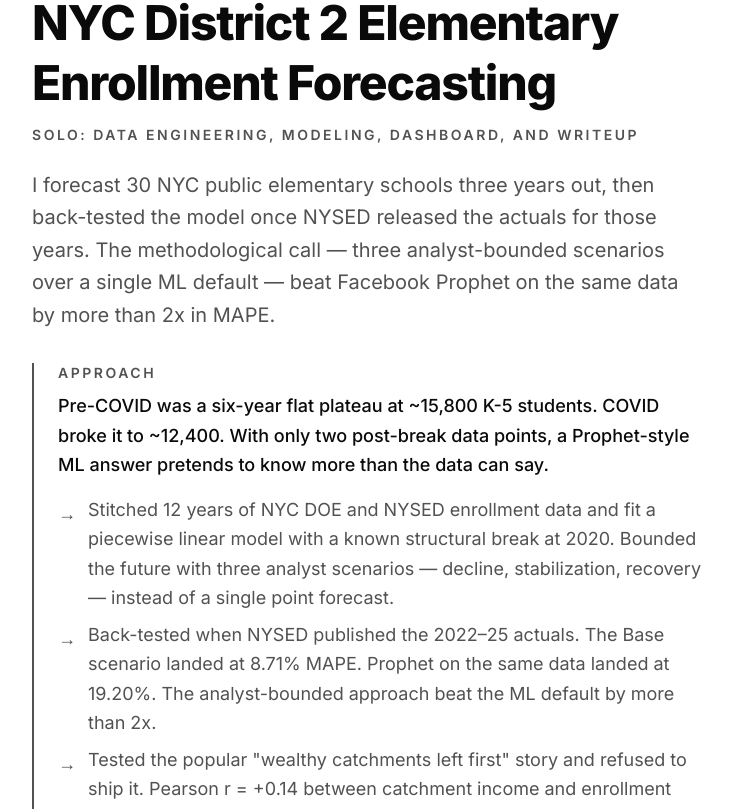
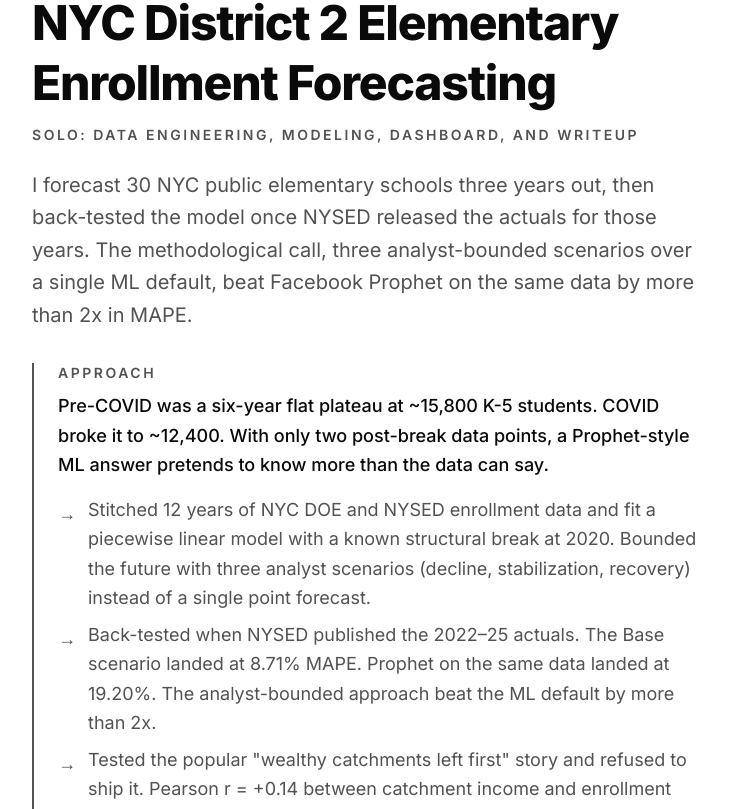
Before and after one commit to charlie2bored/charlie2bored, a Next.js app: page / in a window 1280 px wide. Shown: the part 8346-9155 px from the top of the page, without its empty margins (280-1011 px from the left). Built offline with nearby package versions, Linux system fonts and the light colour scheme; no server answers.

Commit message:
Strip em dashes from Projects copy
Replaces em dashes with commas, parentheses, or colons depending on
what each sentence is actually doing. Affects the enrollment and
subway-events descriptions, decisions, and hoverMetrics. Matches the
prior fc3ab60 ClearCore pass.

```diff
--- a/src/components/Projects.tsx
+++ b/src/components/Projects.tsx
@@ -12,19 +12,19 @@ const projects = [
     title: 'NYC District 2 Elementary Enrollment Forecasting',
     role: 'Solo: data engineering, modeling, dashboard, and writeup',
     description:
-      'I forecast 30 NYC public elementary schools three years out, then back-tested the model once NYSED released the actuals for those years. The methodological call — three analyst-bounded scenarios over a single ML default — beat Facebook Prophet on the same data by more than 2x in MAPE.',
+      'I forecast 30 NYC public elementary schools three years out, then back-tested the model once NYSED released the actuals for those years. The methodological call, three analyst-bounded scenarios over a single ML default, beat Facebook Prophet on the same data by more than 2x in MAPE.',
     approach: {
       problem:
         'Pre-COVID was a six-year flat plateau at ~15,800 K-5 students. COVID broke it to ~12,400. With only two post-break data points, a Prophet-style ML answer pretends to know more than the data can say.',
       decisions: [
-        'Stitched 12 years of NYC DOE and NYSED enrollment data and fit a piecewise linear model with a known structural break at 2020. Bounded the future with three analyst scenarios — decline, stabilization, recovery — instead of a single point forecast.',
+        'Stitched 12 years of NYC DOE and NYSED enrollment data and fit a piecewise linear model with a known structural break at 2020. Bounded the future with three analyst scenarios (decline, stabilization, recovery) instead of a single point forecast.',
         'Back-tested when NYSED published the 2022–25 actuals. The Base scenario landed at 8.71% MAPE. Prophet on the same data landed at 19.20%. The analyst-bounded approach beat the ML default by more than 2x.',
-        'Tested the popular "wealthy catchments left first" story and refused to ship it. Pearson r = +0.14 between catchment income and enrollment decline. Lowest-income schools in Chinatown and the Lower East Side declined more than the high-income downtown catchments; the resilient outlier is Roosevelt Island (+13%), suggesting geographic friction of exit — not income — is what matters.',
+        'Tested the popular "wealthy catchments left first" story and refused to ship it. Pearson r = +0.14 between catchment income and enrollment decline. Lowest-income schools in Chinatown and the Lower East Side declined more than the high-income downtown catchments; the resilient outlier is Roosevelt Island (+13%), suggesting geographic friction of exit, not income, is what matters.',
         'Shipped a four-page Power BI dashboard: system-wide fan chart, scenario/model operational matrix, single-school drill-through, and a backtest validation page.',
       ],
     },
     image: '/projects/nyc-d2-enrollment.png',
-    hoverMetric: 'Bounded scenarios beat a single ML default by 2x MAPE — measured against the actuals that came out later',
+    hoverMetric: 'Bounded scenarios beat a single ML default by 2x MAPE, measured against the actuals that came out later',
     tech: ['Python', 'pandas', 'NumPy', 'statsmodels', 'Prophet', 'Power BI'],
     links: { github: 'https://github.com/charlie2bored/nyc-d2-enrollment-forecasting', demo: '' },
   },
@@ -34,19 +34,19 @@ const projects = [
     title: 'NYC Subway Events from Ridership Data',
     role: 'Solo: data engineering, modeling, and signature analysis',
     description:
-      'Asked whether you can detect when a major NYC event happens — Knicks games, marathons, parades — without ever opening an event calendar, using only MTA hourly ridership. Built seasonal baselines per station, scored the residuals against known 2024 events, and recovered 495 of 513 (96.5%). The signatures cluster by venue, not by sport.',
+      'Asked whether you can detect when a major NYC event happens (Knicks games, marathons, parades) without ever opening an event calendar, using only MTA hourly ridership. Built seasonal baselines per station, scored the residuals against known 2024 events, and recovered 495 of 513 (96.5%). The signatures cluster by venue, not by sport.',
     approach: {
       problem:
         'Event detection in cities usually leans on calendars and permits. That leaves out the events nobody publishes a permit for and biases the data toward the venues that are easy to list. I wanted to know how much of the signal lives in the ridership itself.',
       decisions: [
         'Built day-of-week and season-aware ridership baselines per station-hour, so a sold-out Sunday MSG game gets scored against the right Sundays, not against a generic weekday median. Without that, the model flags every Friday night.',
-        'Quantified each event with five fingerprint dimensions — peak intensity, lead time, lag time, decay half-life, and pre/post asymmetry — instead of just an excess-ridership number. The shape is what tells you Knicks from Rangers from a U2 show.',
-        'Clustered the fingerprints and reported the result honestly: the venue dominates the signature, not the sport. Knicks, Rangers, and MSG concerts land in the same cluster. Yankees day games and night games sit ~3x apart in intensity. Parades stay asymmetric — people arrive early and exit fast.',
+        'Quantified each event with five fingerprint dimensions (peak intensity, lead time, lag time, decay half-life, and pre/post asymmetry) instead of just an excess-ridership number. The shape is what tells you Knicks from Rangers from a U2 show.',
+        'Clustered the fingerprints and reported the result honestly: the venue dominates the signature, not the sport. Knicks, Rangers, and MSG concerts land in the same cluster. Yankees day games and night games sit ~3x apart in intensity. Parades stay asymmetric: people arrive early and exit fast.',
         'Validated against a held-out 2024 calendar of 513 events: 96.5% recall, without ever giving the model the calendar.',
       ],
     },
     image: '/projects/nyc-subway-events.webp',
-    hoverMetric: '96.5% recall on 513 known 2024 events — recovered from ridership alone, no calendar',
+    hoverMetric: '96.5% recall on 513 known 2024 events, all recovered from ridership alone',
     tech: ['Python', 'pandas', 'scikit-learn', 'Socrata API', 'NOAA Weather'],
     links: {
       github: 'https://github.com/charlie2bored/nyc-subway-events-from-ridership-data',
```
